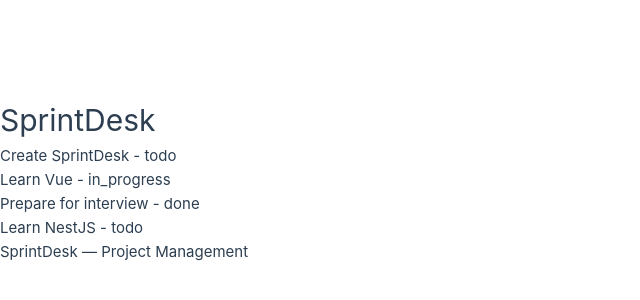
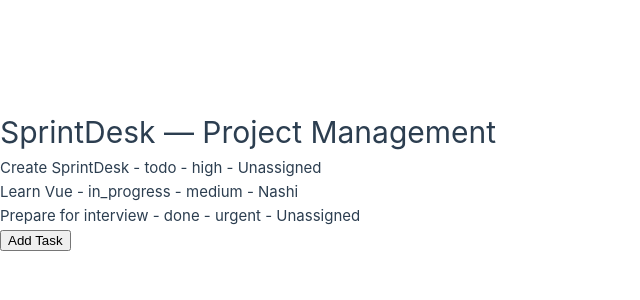
Before and after one commit to ntee1993/sprintdesk, a Vue app in the folder apps/web/: page / in a window 1280 px wide. Shown: the part 220-520 px from the top of the page, without its empty margins (0-640 px from the left). Built offline with nearby package versions, Linux system fonts and the light colour scheme.

Commit message:
feat(web): add typed task model and reactive task creation

```diff
--- a/apps/web/src/App.vue
+++ b/apps/web/src/App.vue
@@ -1,29 +1,37 @@
 <script setup lang="ts">
 import { ref } from 'vue'
-type TaskStatus = 'todo' | 'in_progress' | 'done'
-type Task = {
-  id: number
-  title: string
-  status: TaskStatus
+import type { Task } from './types/task'
+
+const tasks = ref<Task[]>([
+  { id: 1, title: 'Create SprintDesk', status: 'todo', priority: 'high' },
+  { id: 2, title: 'Learn Vue', status: 'in_progress', priority: 'medium', assignee: 'Nashi' },
+  { id: 3, title: 'Prepare for interview', status: 'done', priority: 'urgent' },
+])
+
+function addTask() {
+  const taskId = tasks.value.map((task) => task.id)
+  const maxId = taskId.length > 0 ? Math.max(...taskId) : 0
+  const newId = maxId + 1
+  tasks.value.push({
+    id: newId,
+    title: 'Learn NestJS',
+    status: 'todo',
+    priority: 'high',
+  })
 }
-const tasks = ref<Task[]>([
-  { id: 1, title: 'Create SprintDesk', status: 'todo' },
-  { id: 2, title: 'Learn Vue', status: 'in_progress' },
-  { id: 3, title: 'Prepare for interview', status: 'done' },
-])
-tasks.value.push({
-  id: 4,
-  title: 'Learn NestJS',
-  status: 'todo',
-})
 </script>
 
 <template>
   <main>
-    <h1>SprintDesk</h1>
+    <h1>SprintDesk — Project Management</h1>
+
     <div v-for="task in tasks" :key="task.id">
-      <p>{{ task.title }} - {{ task.status }}</p>
+      <p>
+        {{ task.title }} - {{ task.status }} - {{ task.priority }} -
+        {{ task.assignee ?? 'Unassigned' }}
+      </p>
     </div>
-    <div><p>SprintDesk — Project Management</p></div>
+
+    <button @click="addTask">Add Task</button>
   </main>
 </template>
--- /dev/null
+++ b/apps/web/src/types/task.ts
@@ -0,0 +1,11 @@
+export type TaskStatus = 'todo' | 'in_progress' | 'done'
+export type TaskPriority = 'low' | 'medium' | 'high' | 'urgent'
+
+export type Task = {
+  id: number
+  title: string
+  status: TaskStatus
+  priority: TaskPriority
+  assignee?: string
+  dueDate?: string
+}
```
